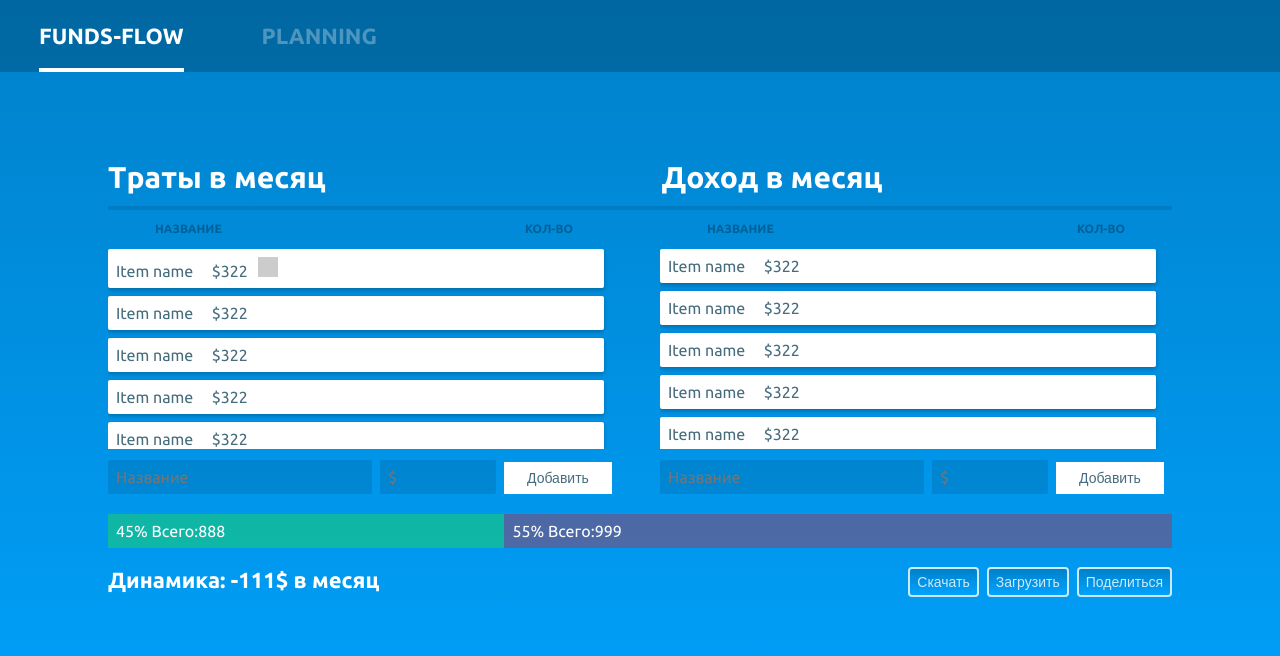
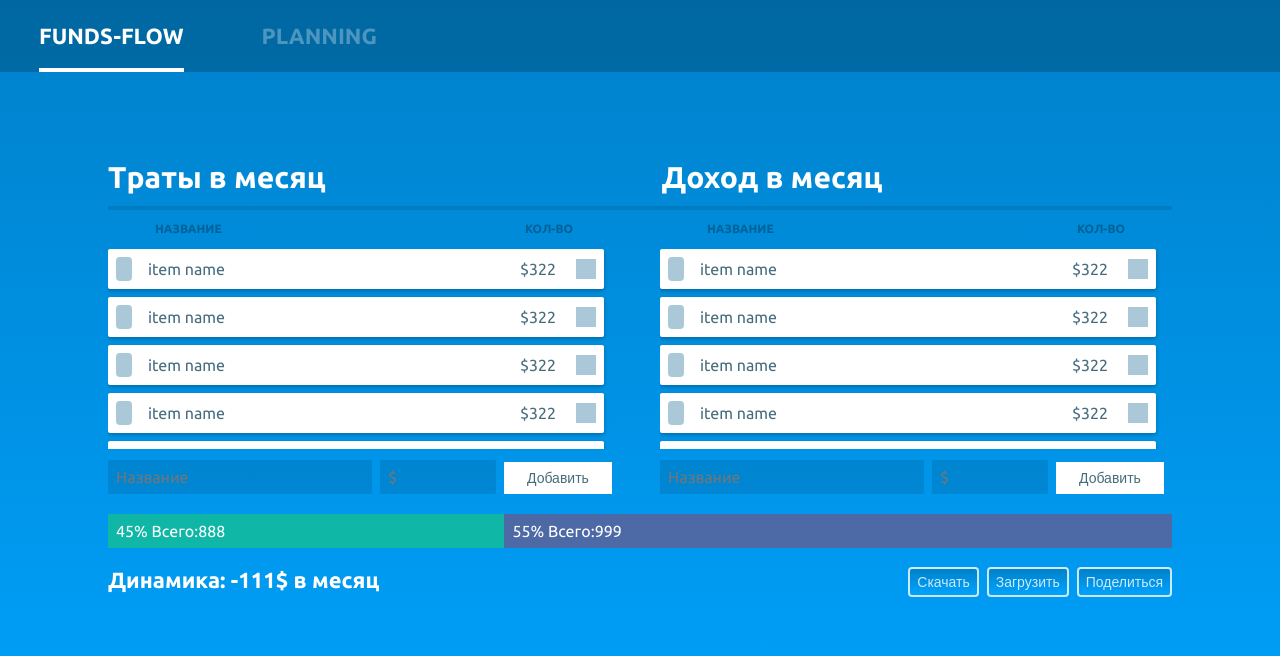
Before and after one commit to Akiyamka/plutos, a Vue app: page /#/ in a window 1280 px wide. Shown: the top 656 px of the page. Built offline with nearby package versions, Linux system fonts and the light colour scheme.

Commit message:
stylized item name

```diff
--- a/src/App.vue
+++ b/src/App.vue
@@ -122,14 +122,48 @@ body
   overflow-y: scroll
   padding: 0 16px 0 0
 
-  &__item
-    box-shadow: 0px 2px 4px rgba(0, 0, 0, 0.25)
-    margin-bottom: 8px
-    background: #fff
-    border-radius: 2px
-    padding: 8px
-    font-size: 16px
-    color: #466C7D
+.item
+  box-shadow: 0px 2px 4px rgba(0, 0, 0, 0.25)
+  background: #fff
+  border-radius: 2px
+  margin-bottom: 8px
+  font-size: 16px
+  display: flex
+  color: #466C7D
+
+  &__text
+    vertical-align: middle
+    margin-left: 8px
+
+  &__left
+    flex-grow: 2
+
+  &__right
+    text-align: right
+    flex-grow: 1
+
+  &__switcher
+    margin: 8px
+    background-color: #ABC8D8
+    width: 16px
+    height: 24px
+    display: inline-block
+    vertical-align: middle
+    border-radius: 4px
+
+  &__trash
+    width: 20px
+    height: 20px
+    background-color: #ABC8D8
+    display: inline-block
+    vertical-align: middle
+    margin: 10px 8px
+
+  &__how-much
+    display: inline-block
+    margin-right: 12px
+    vertical-align: middle
+
 
 .add-form
   margin-top: 10.5px
@@ -205,10 +239,4 @@ body
     border: 2px solid rgba(255, 255, 255, 0.8)
 
 
-.trash
-  width: 20px
-  height: 20px
-  background: #ccc
-  display: inline-block
-  margin-left: 10px
 </style>
--- a/src/views/Funds.vue
+++ b/src/views/Funds.vue
@@ -17,40 +17,58 @@
 				</div>
 
 				<div class='items'>
-			  		<div class='items__item'>
 
-				  		<span class='items__name'>Item name</span>
-				  		&nbsp;&nbsp;&nbsp;
-				  		<span class='items__how-much'>$322</span>
+			  		<div class='item'>
+			  			<div class='item__left'>
+					  		<span class='item__switcher'></span>
+					  		<span class='item__text'>item name</span>
+			  			</div>
+				  		<div class='item__right'>
+					  		<span class='item__how-much'>$322</span>
+					  		<span class='item__trash'></span>
+				  		</div>
+			  		</div>
+			  		<div class='item'>
+			  			<div class='item__left'>
+					  		<span class='item__switcher'></span>
+					  		<span class='item__text'>item name</span>
+			  			</div>
+				  		<div class='item__right'>
+					  		<span class='item__how-much'>$322</span>
+					  		<span class='item__trash'></span>
+				  		</div>
+			  		</div>
+			  		<div class='item'>
+			  			<div class='item__left'>
+					  		<span class='item__switcher'></span>
+					  		<span class='item__text'>item name</span>
+			  			</div>
+				  		<div class='item__right'>
+					  		<span class='item__how-much'>$322</span>
+					  		<span class='item__trash'></span>
+				  		</div>
+			  		</div>
+			  		<div class='item'>
+			  			<div class='item__left'>
+					  		<span class='item__switcher'></span>
+					  		<span class='item__text'>item name</span>
+			  			</div>
+				  		<div class='item__right'>
+					  		<span class='item__how-much'>$322</span>
+					  		<span class='item__trash'></span>
+				  		</div>
+			  		</div>
+			  		<div class='item'>
+			  			<div class='item__left'>
+					  		<span class='item__switcher'></span>
+					  		<span class='item__text'>item name</span>
+			  			</div>
+				  		<div class='item__right'>
+					  		<span class='item__how-much'>$322</span>
+					  		<span class='item__trash'></span>
+				  		</div>
+			  		</div>
 
-				  		<div class='trash'></div>
-
-			  		</div>
-			  		<div class='items__item'>
-				  		<span class='items__name'>Item name</span>
-				  		&nbsp;&nbsp;&nbsp;
-				  		<span class='items__how-much'>$322</span>
-			  		</div>
-			  		<div class='items__item'>
-				  		<span class='items__name'>Item name</span>
-				  		&nbsp;&nbsp;&nbsp;
-				  		<span class='items__how-much'>$322</span>
-			  		</div>
-			  		<div class='items__item'>
-				  		<span class='items__name'>Item name</span>
-				  		&nbsp;&nbsp;&nbsp;
-				  		<span class='items__how-much'>$322</span>
-			  		</div>
-			  		<div class='items__item'>
-				  		<span class='items__name'>Item name</span>
-				  		&nbsp;&nbsp;&nbsp;
-				  		<span class='items__how-much'>$322</span>
-			  		</div>
-			  		<div class='items__item'>
-				  		<span class='items__name'>Item name</span>
-				  		&nbsp;&nbsp;&nbsp;
-				  		<span class='items__how-much'>$322</span>
-			  		</div>
 				</div>
 
 				<div class='add-form'>
@@ -69,40 +87,65 @@
 				</div>
 
 				<div class='items'>
-			  		<div class='items__item'>
-				  		<span class='items__name'>Item name</span>
-				  		&nbsp;&nbsp;&nbsp;
-				  		<span class='items__how-much'>$322</span>
+			  		<div class='item'>
+			  			<div class='item__left'>
+					  		<span class='item__switcher'></span>
+					  		<span class='item__text'>item name</span>
+			  			</div>
+				  		<div class='item__right'>
+					  		<span class='item__how-much'>$322</span>
+					  		<span class='item__trash'></span>
+				  		</div>
 			  		</div>
-			  		<div class='items__item'>
-				  		<span class='items__name'>Item name</span>
-				  		&nbsp;&nbsp;&nbsp;
-				  		<span class='items__how-much'>$322</span>
+			  		<div class='item'>
+			  			<div class='item__left'>
+					  		<span class='item__switcher'></span>
+					  		<span class='item__text'>item name</span>
+			  			</div>
+				  		<div class='item__right'>
+					  		<span class='item__how-much'>$322</span>
+					  		<span class='item__trash'></span>
+				  		</div>
 			  		</div>
-			  		<div class='items__item'>
-				  		<span class='items__name'>Item name</span>
-				  		&nbsp;&nbsp;&nbsp;
-				  		<span class='items__how-much'>$322</span>
+			  		<div class='item'>
+			  			<div class='item__left'>
+					  		<span class='item__switcher'></span>
+					  		<span class='item__text'>item name</span>
+			  			</div>
+				  		<div class='item__right'>
+					  		<span class='item__how-much'>$322</span>
+					  		<span class='item__trash'></span>
+				  		</div>
 			  		</div>
-			  		<div class='items__item'>
-				  		<span class='items__name'>Item name</span>
-				  		&nbsp;&nbsp;&nbsp;
-				  		<span class='items__how-much'>$322</span>
+			  		<div class='item'>
+			  			<div class='item__left'>
+					  		<span class='item__switcher'></span>
+					  		<span class='item__text'>item name</span>
+			  			</div>
+				  		<div class='item__right'>
+					  		<span class='item__how-much'>$322</span>
+					  		<span class='item__trash'></span>
+				  		</div>
 			  		</div>
-			  		<div class='items__item'>
-				  		<span class='items__name'>Item name</span>
-				  		&nbsp;&nbsp;&nbsp;
-				  		<span class='items__how-much'>$322</span>
+			  		<div class='item'>
+			  			<div class='item__left'>
+					  		<span class='item__switcher'></span>
+					  		<span class='item__text'>item name</span>
+			  			</div>
+				  		<div class='item__right'>
+					  		<span class='item__how-much'>$322</span>
+					  		<span class='item__trash'></span>
+				  		</div>
 			  		</div>
-			  		<div class='items__item'>
-				  		<span class='items__name'>Item name</span>
-				  		&nbsp;&nbsp;&nbsp;
-				  		<span class='items__how-much'>$322</span>
-			  		</div>
-			  		<div class='items__item'>
-				  		<span class='items__name'>Item name</span>
-				  		&nbsp;&nbsp;&nbsp;
-				  		<span class='items__how-much'>$322</span>
+			  		<div class='item'>
+			  			<div class='item__left'>
+					  		<span class='item__switcher'></span>
+					  		<span class='item__text'>item name</span>
+			  			</div>
+				  		<div class='item__right'>
+					  		<span class='item__how-much'>$322</span>
+					  		<span class='item__trash'></span>
+				  		</div>
 			  		</div>
 		  		</div>
 
```
